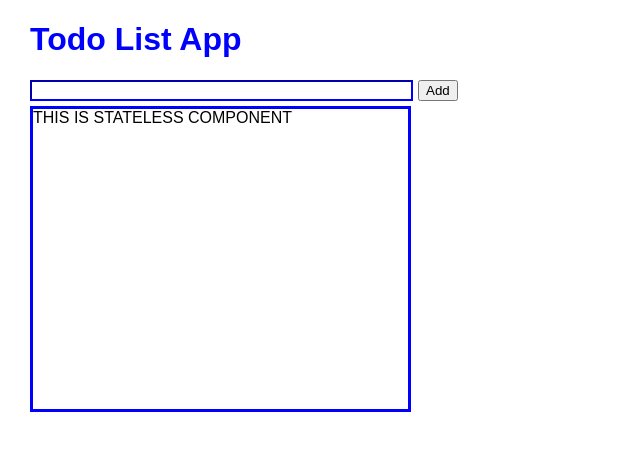
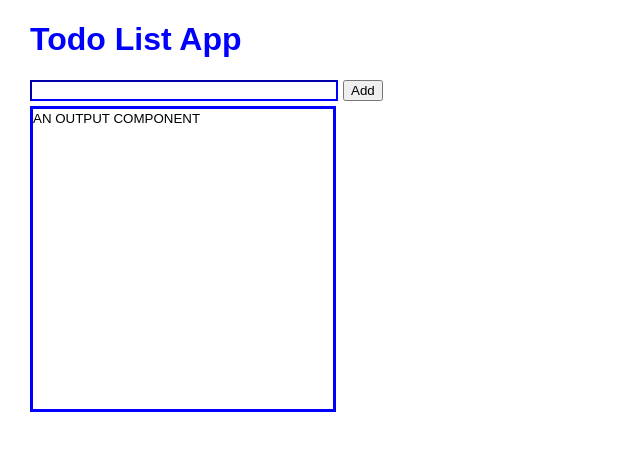
Before and after one commit to yanuaryudhistira/impacttodo-react, a React (Create React App) app: page / in a window 1280 px wide. Shown: the top 450 px of the page, without its empty margins (0-640 px from the left). Built offline with nearby package versions, Linux system fonts and the light colour scheme.

Commit message:
Improve component style and key

```diff
--- a/src/App.js
+++ b/src/App.js
@@ -34,7 +34,7 @@ class App extends Component {
     return (
       <div className="container">
         <h1 className="title" onClick={this.deleteTodo}>
-          Todo List App{" "}
+          Todo List App
         </h1>
         <input
           className="input"
--- a/src/index.css
+++ b/src/index.css
@@ -10,7 +10,7 @@ body {
 
 .input {
   border-color: blue;
-  width: 30%;
+  width: 300px;
   margin-right: 5px;
 }
 
@@ -18,7 +18,7 @@ body {
   border-style: solid;
   border-color: blue;
   height: 300px;
-  width: 30%;
+  width: 300px;
   margin-top: 5px;
   overflow: auto;
 }
--- a/src/small/output.js
+++ b/src/small/output.js
@@ -3,9 +3,10 @@ import React from "react";
 function Output(props) {
   return (
     <div className="output">
-      THIS IS STATELESS COMPONENT <br />
+      <small>AN OUTPUT COMPONENT</small>
+      <br />
       {props.todos.map((todo, index) => (
-        <div className="todo">
+        <div className="todo" key={index}>
           <div className="todo-text">{todo}</div>
           <div onClick={() => props.deleteTodo(index)}>X</div>
         </div>
```
Also changed, not shown: 1 other file (tests, documents, lock files or other folders).
